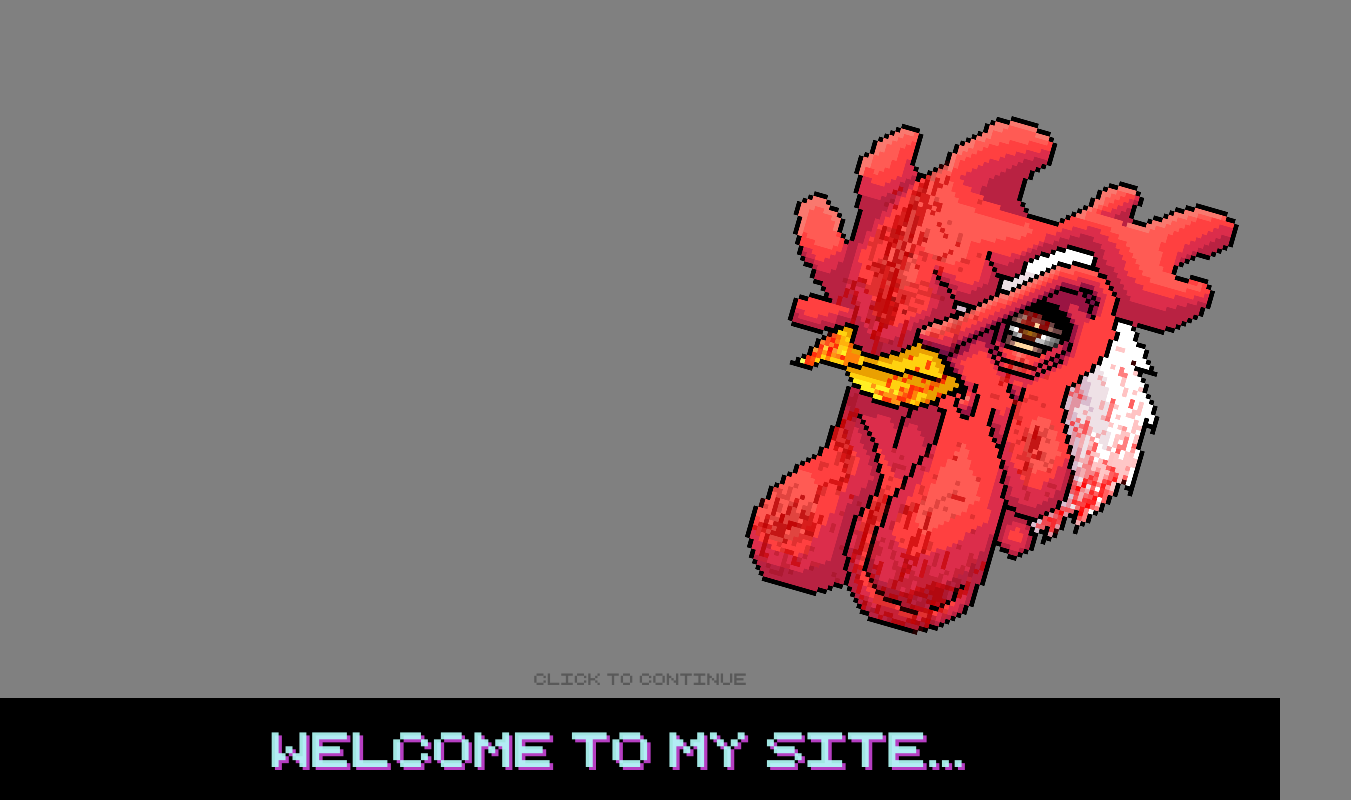
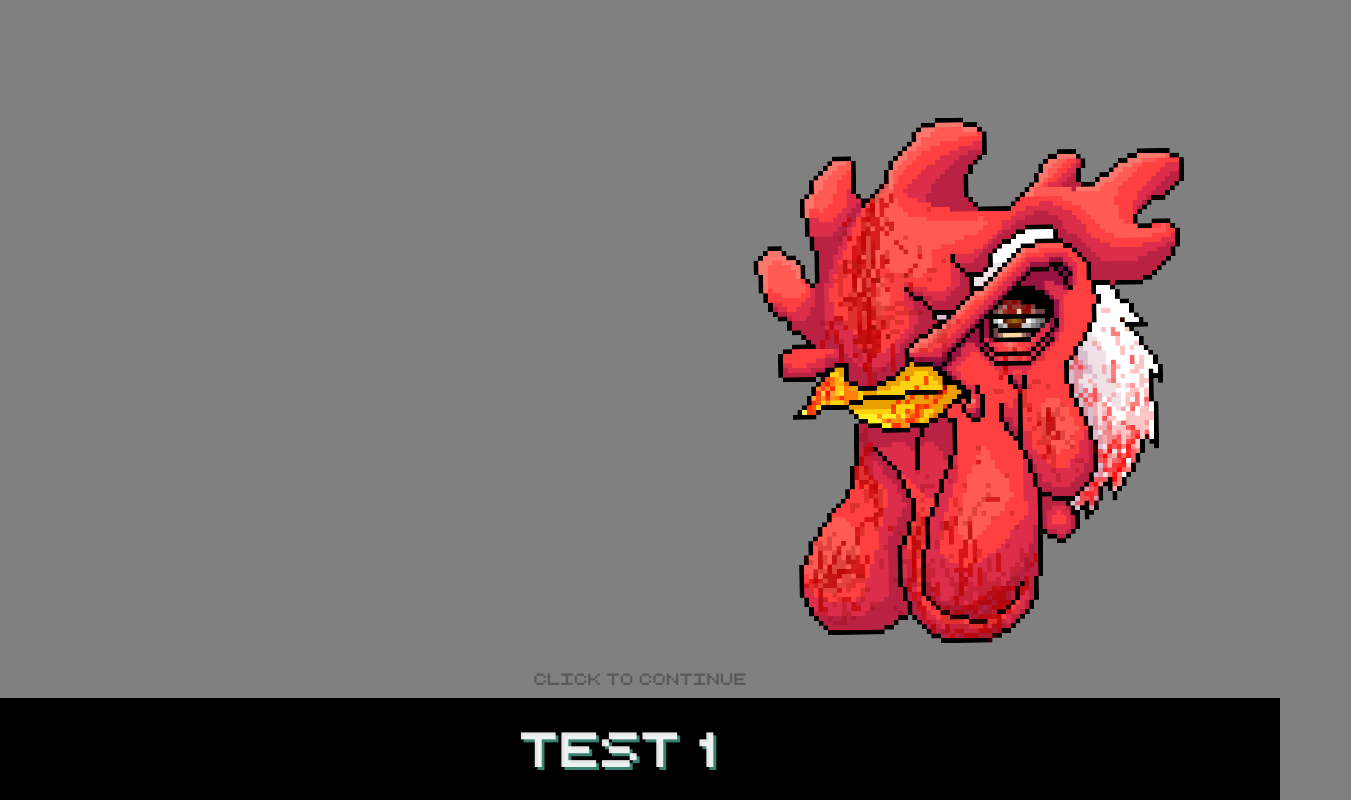
Before and after one commit to snub-yeah/Resume-Website, a React (Create React App) app: page / in a window 1280 px wide. Shown: the whole page, 1351 px wide, since content can reach past the window. Built offline with nearby package versions, Linux system fonts and the light colour scheme.

Commit message:
Added buttons at the end but also having some error where you have to click twice

```diff
--- a/src/assets/texts/HomeText.js
+++ b/src/assets/texts/HomeText.js
@@ -3,15 +3,35 @@ import './TextBox.css';
 
 const HomeText = () => {
     const [currentSentenceIndex, setCurrentSentenceIndex] = useState(0);
+    const [showButtons, setShowButtons] = useState(false);
     const sentences = [
-        "Welcome to my site...",
-        "I'm a CS student...",
-        "...",
-        "...kinda"
+        "Test 1",
+        "Test 2",
+        "Test 3",
+        "Test 4"
     ];
 
+
     const handleClick = () => {
-        setCurrentSentenceIndex((prevIndex) => (prevIndex + 1) % sentences.length);
+        if (currentSentenceIndex < sentences.length - 1) {
+            setCurrentSentenceIndex(currentSentenceIndex + 1);
+        } else {
+            setShowButtons(true);
+        }
+    };
+
+    const handleAboutMeClick = () => {
+        console.log("About Me clicked");
+    };
+
+    const handleExperienceClick = () => {
+        console.log("Experience clicked");
+    };
+
+    const handleRepeatClick = () => {
+        setCurrentSentenceIndex(0);
+        setShowButtons(false);
+
     };
 
     const containerStyle = {
@@ -43,7 +63,15 @@ const HomeText = () => {
         <div style={wrapperStyle} onClick={handleClick}>
             <div className='click-to-continue'>CLICK TO CONTINUE</div>
             <div style={containerStyle} className="text-container">
-                <p>{sentences[currentSentenceIndex]}</p>
+                {showButtons ? (
+                    <div>
+                        <button onClick={handleAboutMeClick}>1. About Me</button>
+                        <button onClick={handleExperienceClick}>2. Experience</button>
+                        <button onClick={handleRepeatClick}>3. Could you repeat that?</button>
+                    </div>
+                ) : (
+                    <p>{sentences[currentSentenceIndex]}</p>
+                )}
             </div>
             <img src="/images/richard.gif" alt="Animated GIF" style={imageStyle} className="rotating-image" />
         </div>
--- a/src/assets/texts/TextBox.css
+++ b/src/assets/texts/TextBox.css
@@ -27,7 +27,7 @@
   margin-bottom: 10px;
 }
 
-  p {
+  p, button {
     font-family: 'RetroComputer', monospace;
   margin: 0;
   font-size: 3em;
@@ -35,6 +35,12 @@
   color: transparent;
   filter: blur(.3px);
   animation: 2s infinite ease-in-out alternate pulse;
+  background: none;
+  border: none;
+  cursor: pointer;
+  text-align: center;
+  display: block;
+  width: 100%;
   }
 
   @keyframes rotate {
```
Lines whose indentation alone changed are shown as unchanged.
